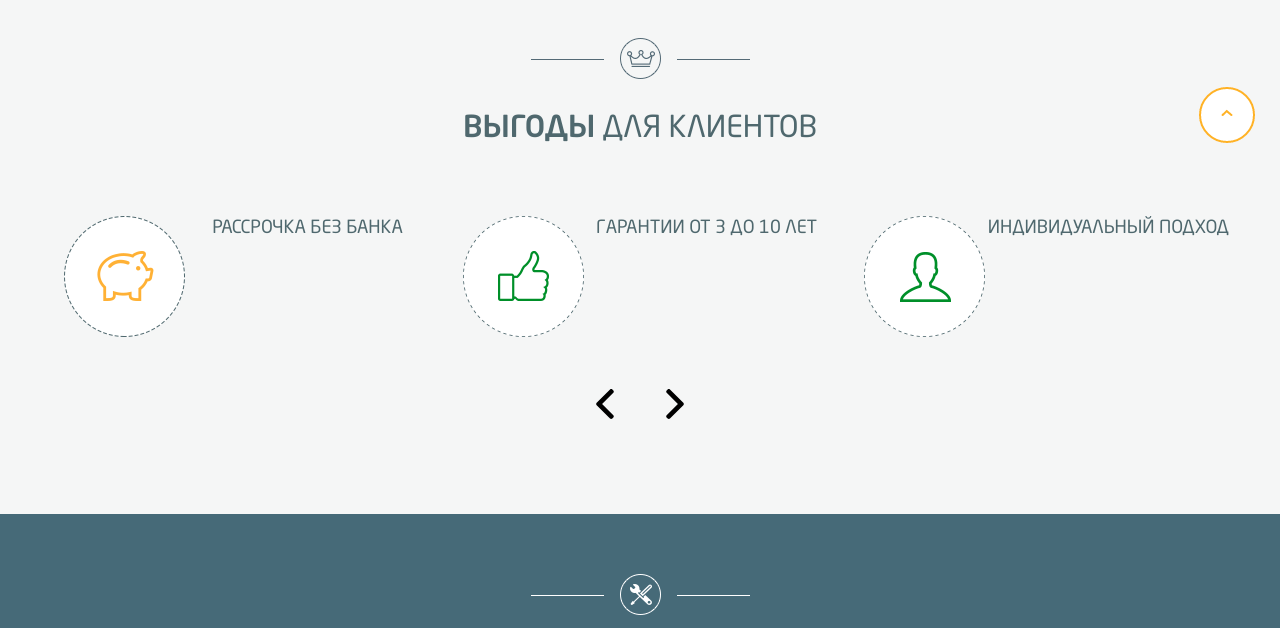
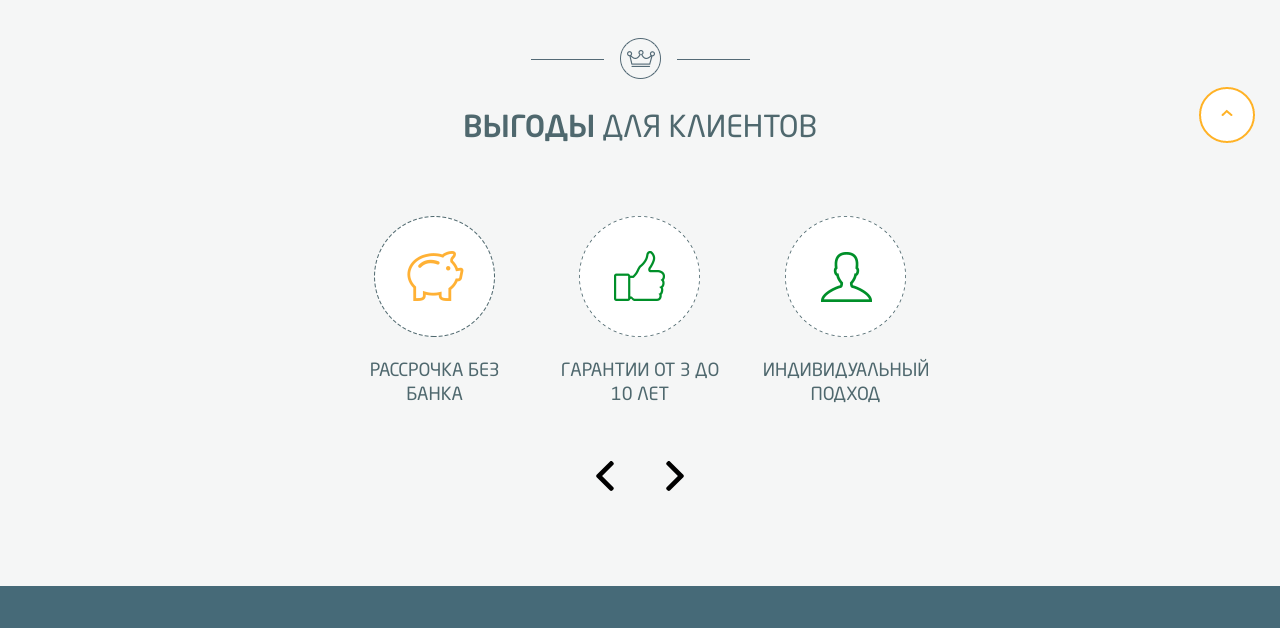
Before and after one commit to Answer-0885/Diplom_project, a website built with webpack: page dist/kuhni.html in a window 1280 px wide. Shown: the part 632-1260 px from the top of the page. Built offline with nearby package versions, Linux system fonts and the light colour scheme.

Commit message:
Промежуточная работа

```diff
--- a/dist/kuhni.html
+++ b/dist/kuhni.html
@@ -176,36 +176,52 @@
         <div class="heading-image"><i class="benefit-ico"></i></div>
         <h2 class="heading"><span>Выгоды</span> для клиентов</h2>
       </div>
+      <div class="benefits-inner">
+        <div class="benefits-wrap">
           <div class="swiper">
             <div class="swiper-wrapper">
               <div class="swiper-slide">
+                <div class="benefits__item">
                   <p class="benefit-image">
                     <img src="images/benefits/4.png" alt="">
                   </p>
                   <p class="benefit-title">Рассрочка без банка </p>
                 </div>
+              </div>
               <div class="swiper-slide">
+                <div class="benefits__item">
                   <p class="benefit-image"><img src="images/benefits/2.png" alt=""></p>
                   <p class="benefit-title">Гарантии от 3 до 10 лет</p>
                 </div>
+              </div>
               <div class="swiper-slide">
+                <div class="benefits__item">
                   <p class="benefit-image"><img src="images/benefits/3.png" alt=""></p>
                   <p class="benefit-title">Индивидуальный подход</p>
                 </div>
+              </div>
               <div class="swiper-slide">
+                <div class="benefits__item">
                   <p class="benefit-image"><img src="images/benefits/1.png" alt=""></p>
                   <p class="benefit-title">Бесплатные консультации</p>
                 </div>
+              </div>
               <div class="swiper-slide">
+                <div class="benefits__item">
                   <p class="benefit-image"><img src="images/benefits/5.png" alt=""></p>
                   <p class="benefit-title">Бесплатный выезд мастера на дом</p>
                 </div>
+              </div>
               <div class="swiper-slide">
+                <div class="benefits__item">
                   <p class="benefit-image"><img src="images/benefits/6.png" alt=""></p>
                   <p class="benefit-title">Окна от лучших производителей</p>
                 </div>
               </div>
 
+            </div>
+          </div>
+        </div>
       </div>
       <div class="benefits-arrows">
         <div class="benefits__arrow benefits__arrow--left">
```
Also changed, not shown: dist/balkony.html (+15 -0 lines), dist/index.html (+2 -0 lines). Lines whose indentation alone changed are shown as unchanged.
